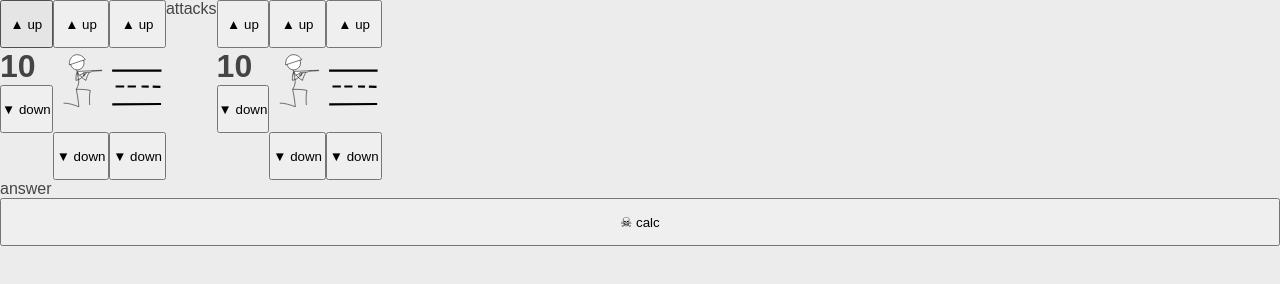
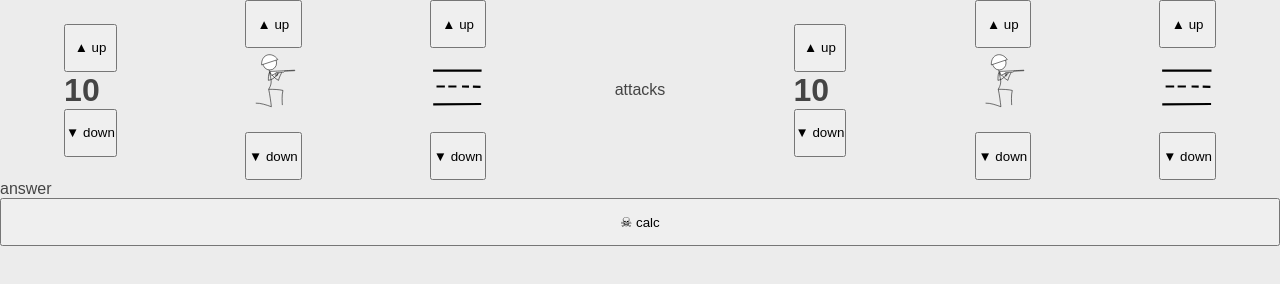
Before and after one commit to medientheke/calc, a plain HTML site: page index.html in a window 1280 px wide. Drawn offline with Linux system fonts and the light colour scheme.

Commit message:
Update style.css

```diff
--- a/style.css
+++ b/style.css
@@ -55,8 +55,8 @@ body{
     display: flex;
     flex-direction: row;
     flex-wrap: wrap;
-    justify-content: flex-start;
-    align-items: stretch;
+    justify-content: space-around;
+    align-items: center;
     align-content: center;
 }
 .main div{
```
